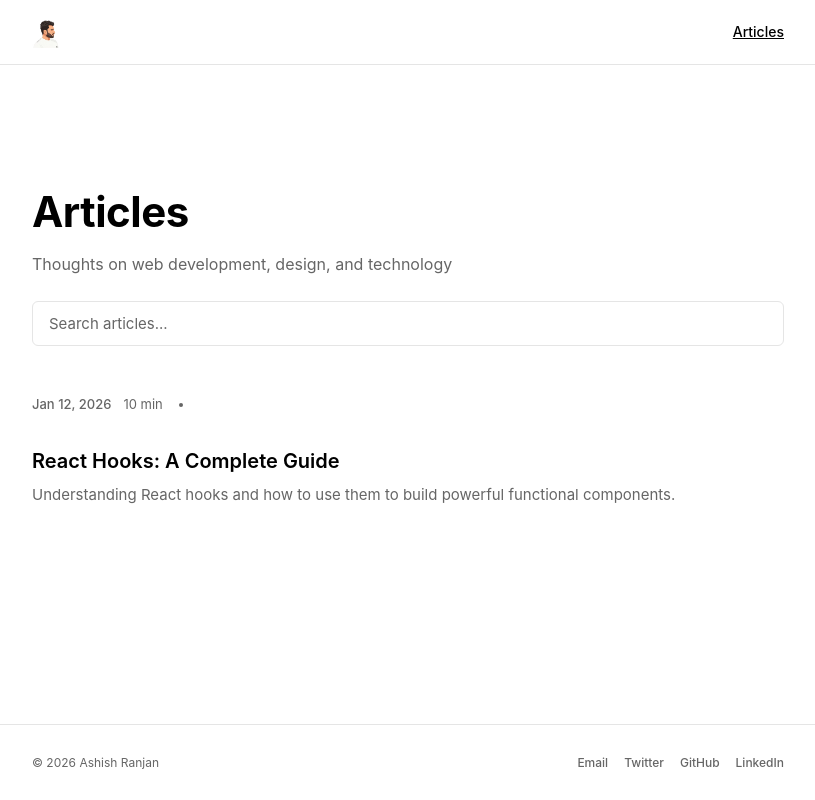
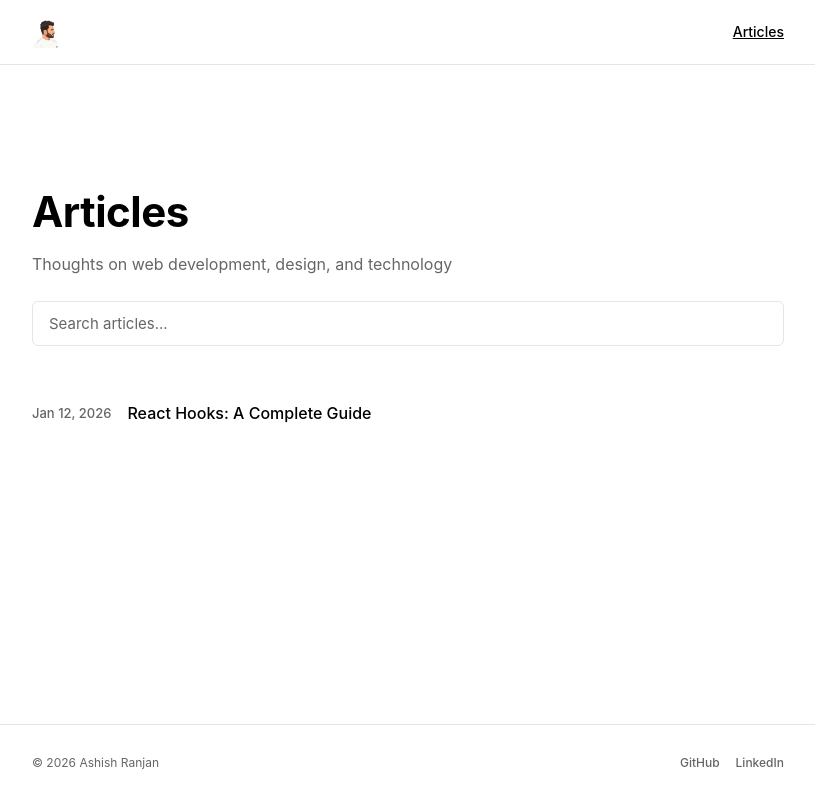
Before and after one commit to ashishnitw/ashish-ranjan, a React (Vite) app: page /articles in a window 1280 px wide. Shown: the whole page, without its empty margins (232-1047 px from the left). Built offline with nearby package versions, Linux system fonts and the light colour scheme.

Commit message:
implemented draft feature

```diff
--- a/src/components/Articles.jsx
+++ b/src/components/Articles.jsx
@@ -39,14 +39,12 @@ export default function Articles() {
         <div className="articles-list">
           {filteredArticles.map(article => (
             <article key={article.id} className="article-item">
-              <div className="article-meta">
+              <div className="article-item-content">
                 <time className="article-date">{article.date}</time>
-                <span className="article-read-time">{article.readTime}</span>
+                <h3 className="article-title">
+                  <Link to={`/articles/${article.slug}`}>{article.title}</Link>
+                </h3>
               </div>
-              <h3 className="article-title">
-                <Link to={`/articles/${article.slug}`}>{article.title}</Link>
-              </h3>
-              <p className="article-excerpt">{article.excerpt}</p>
             </article>
           ))}
         </div>
--- a/src/data/articles/react-hooks-guide.md
+++ b/src/data/articles/react-hooks-guide.md
@@ -1,9 +1,7 @@
 ---
 title: React Hooks: A Complete Guide
-excerpt: Understanding React hooks and how to use them to build powerful functional components.
 date: Jan 12, 2026
-readTime: 10 min
-slug: react-hooks-guide
+draft: false
 ---
 
 Understanding React hooks and how to use them to build powerful functional components.
--- a/src/data/articlesContent.js
+++ b/src/data/articlesContent.js
@@ -39,19 +39,34 @@ export function parseFrontmatter(content) {
 }
 
 /**
+ * Calculate read time based on word count
+ * Assumes average reading speed of 200 words per minute
+ * @param {string} content - The article content
+ * @returns {string} Read time in format "X min"
+ */
+function calculateReadTime(content) {
+  const wordsPerMinute = 200
+  const wordCount = content.trim().split(/\s+/).length
+  const readTimeMinutes = Math.ceil(wordCount / wordsPerMinute)
+  return `${readTimeMinutes} min`
+}
+
+/**
  * Get all articles with metadata
- * @returns {Array} Array of articles with id, metadata, and slug
+ * @returns {Array} Array of published articles with id, metadata, and slug
  */
 export function getAllArticles() {
   const articles = Object.entries(articleContents)
-    .map(([slug, content], index) => {
-      const { metadata } = parseFrontmatter(content)
+    .map(([fileSlug, content], index) => {
+      const { metadata, content: markdownContent } = parseFrontmatter(content)
       return {
         id: index + 1,
-        slug,
-        ...metadata
+        ...metadata,
+        slug: fileSlug, // Use filename-derived slug, overriding any slug from frontmatter
+        readTime: calculateReadTime(markdownContent) // Calculate read time from content
       }
     })
+    .filter(article => article.draft !== 'true' && article.draft !== true) // Filter out draft articles
     .sort((a, b) => new Date(b.date) - new Date(a.date))
 
   return articles
--- a/src/data/profile.js
+++ b/src/data/profile.js
@@ -9,15 +9,15 @@ export const profile = {
   // Stats
   stats: [
     {
-      value: '50+',
+      value: '5+',
       label: 'Articles'
     },
     {
-      value: '100K+',
+      value: '20K+',
       label: 'Readers'
     },
     {
-      value: '10+',
+      value: '8+',
       label: 'Years Experience'
     }
   ],
@@ -26,24 +26,12 @@ export const profile = {
   contactLinks: [
     {
       id: 1,
-      label: 'Email',
-      url: 'mailto:ashishnitw14@gmail.com',
-      external: false
-    },
-    {
-      id: 2,
-      label: 'Twitter',
-      url: 'https://twitter.com',
-      external: true
-    },
-    {
-      id: 3,
       label: 'GitHub',
       url: 'https://github.com/ashishnitw',
       external: true
     },
     {
-      id: 4,
+      id: 2,
       label: 'LinkedIn',
       url: 'https://linkedin.com/in/ashishrx',
       external: true
--- a/src/styles.css
+++ b/src/styles.css
@@ -276,11 +276,11 @@ h6 {
 .articles-list {
   display: flex;
   flex-direction: column;
-  gap: 40px;
+  gap: 12px;
 }
 
 .article-item {
-  padding-bottom: 32px;
+  padding: 8px 0;
   border-bottom: 1px solid var(--border);
 }
 
@@ -293,32 +293,23 @@ h6 {
   opacity: 0.8;
 }
 
-.article-meta {
+.article-item-content {
   display: flex;
-  gap: 12px;
-  font-size: 13px;
-  color: var(--text-light);
-  margin-bottom: 8px;
   align-items: center;
+  gap: 16px;
 }
 
 .article-date {
+  font-size: 13px;
+  color: var(--text-light);
   font-weight: 500;
-}
-
-.article-meta::after {
-  content: '';
-  width: 4px;
-  height: 4px;
-  background-color: var(--text-light);
-  border-radius: 50%;
-  margin-left: 4px;
+  white-space: nowrap;
 }
 
 .article-title {
-  font-size: 20px;
-  font-weight: 600;
-  margin-bottom: 8px;
+  font-size: 16px;
+  font-weight: 500;
+  margin: 0;
   line-height: 1.4;
 }
 
@@ -329,13 +320,6 @@ h6 {
 
 .article-title a:hover {
   color: var(--text-light);
-}
-
-.article-excerpt {
-  font-size: 15px;
-  color: var(--text-light);
-  line-height: 1.6;
-  margin: 0;
 }
 
 .articles-empty {
```
